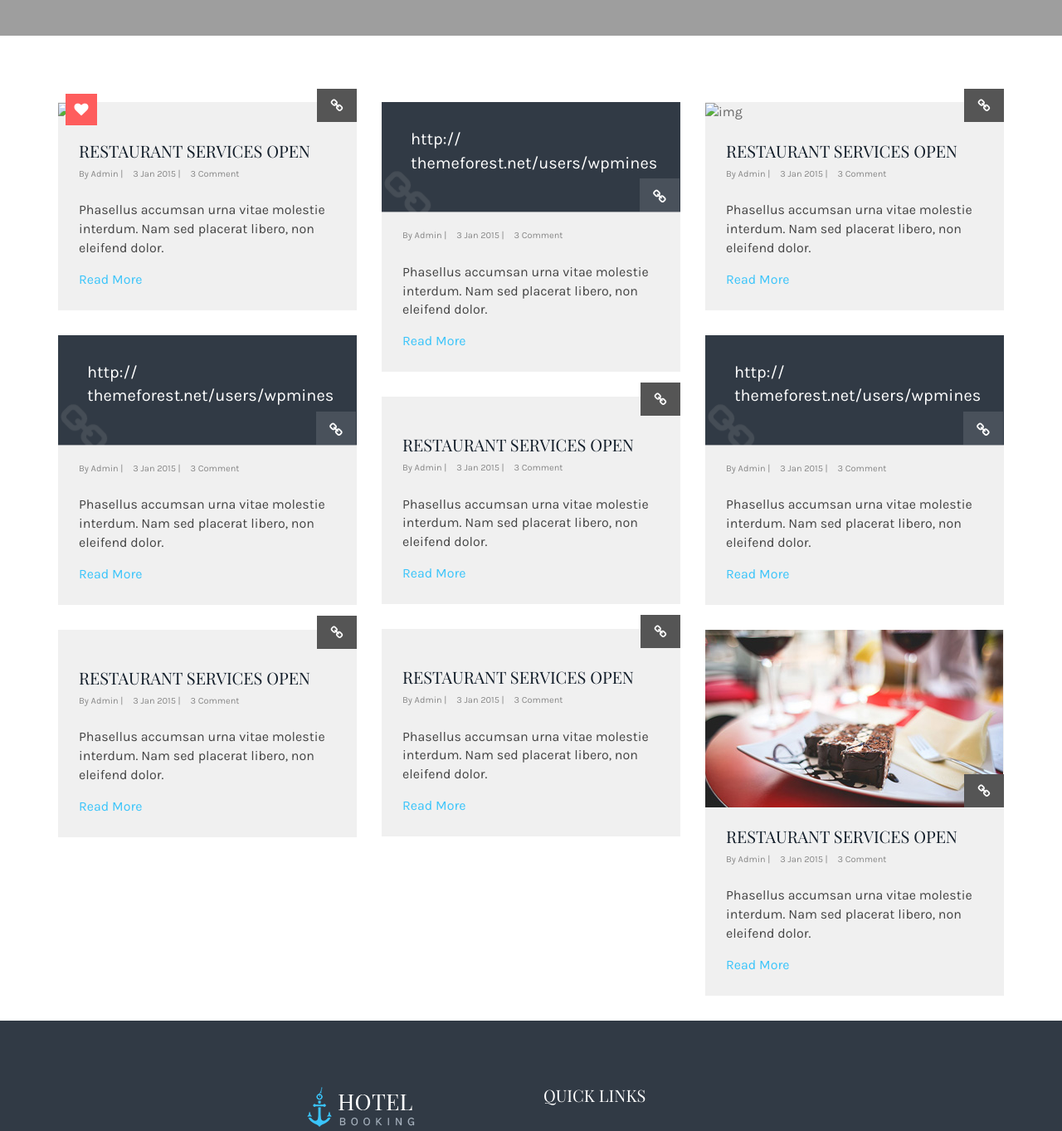
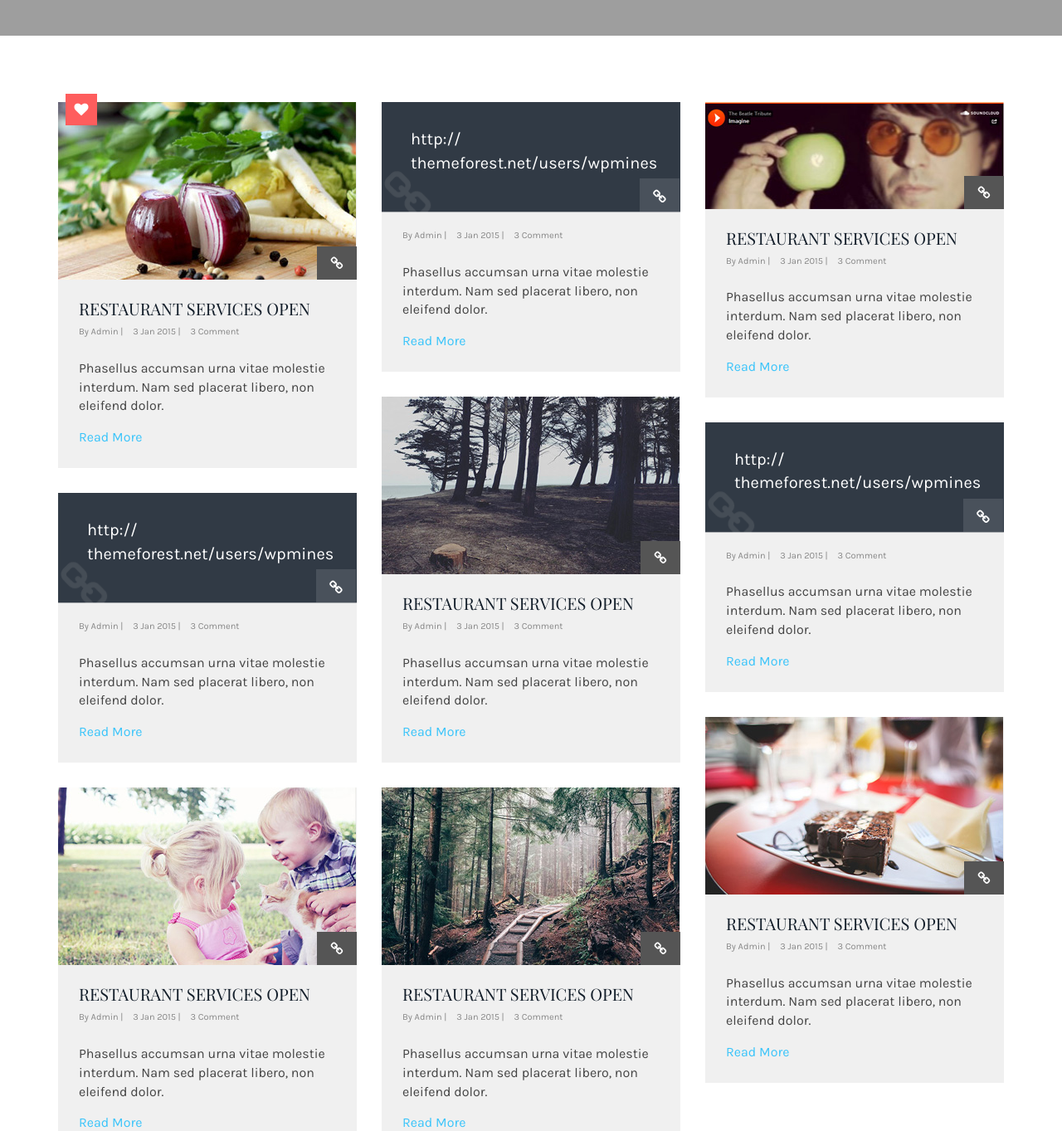
Before and after one commit to TruongDuyKhanhNhom5/DoAnMaNguonMo, a plain HTML site: page news.html in a window 1280 px wide. Shown: the part 400-1763 px from the top of the page at 83% size. Drawn offline with nearby package versions, Linux system fonts and the light colour scheme; grey boxes are pictures that could not be loaded; files whose address does not match are found by name.

Commit message:
Sua loi khong hien thi hinh anh

```diff
--- a/news.html
+++ b/news.html
@@ -124,7 +124,7 @@
 								<div class="margin-bottom-30 col-md-4 col-sm-6 col-xs-12">
 									<div class="single_blog_style1">
 										<div class="style_blog_img_box">
-											<img src="iimg/blog-pic1.jpg" alt="img" />
+											<img src="img/blog-pic1.jpg" alt="img" />
 											<a class="style_b_link" href=""><i class="fa fa-link"></i></a>
 										</div>
 										<div class="at_love"><i class="fa fa-heart"></i></div>
@@ -160,7 +160,7 @@
 								<div class="margin-bottom-30 col-md-4 col-sm-6 col-xs-12">
 									<div class="single_blog_style1">
 										<div class="style_blog_img_box">
-											<img src="iimg/blog-pic3.jpg" alt="img" />
+											<img src="img/blog-pic3.jpg" alt="img" />
 											<a class="style_b_link" href=""><i class="fa fa-link"></i></a>
 										</div>
 										<div class="blog_text_box">
@@ -195,7 +195,7 @@
 								<div class="margin-bottom-30 col-md-4 col-sm-6 col-xs-12">
 									<div class="single_blog_style1">
 										<div class="style_blog_img_box">
-											<img src="iimg/blog-pic4.jpg" alt="" />
+											<img src="img/blog-pic4.jpg" alt="" />
 											<a class="style_b_link" href=""><i class="fa fa-link"></i></a>
 										</div>
 										<div class="blog_text_box">
@@ -213,7 +213,7 @@
 								<div class="margin-bottom-30 col-md-4 col-sm-6 col-xs-12">
 									<div class="single_blog_style2">
 										<div class="blog_img_box">
-											<a href="">http:// themeforest.net/users/wpmines</a>
+											<a href="#">http:// themeforest.net/users/wpmines</a>
 											<a class="b_link" href=""><i class="fa fa-link"></i></a>
 										</div>
 										<div class="blog_text_box">
@@ -230,7 +230,7 @@
 								<div class="margin-bottom-30 col-md-4 col-sm-6 col-xs-12">
 									<div class="single_blog_style1">
 										<div class="style_blog_img_box">
-											<img src="iimg/blog-pic5.jpg" alt="" />
+											<img src="img/blog-pic5.jpg" alt="" />
 											<a class="style_b_link" href=""><i class="fa fa-link"></i></a>
 										</div>
 										<div class="blog_text_box">
@@ -248,7 +248,7 @@
 								<div class="margin-bottom-30 col-md-4 col-sm-6 col-xs-12">
 									<div class="single_blog_style1">
 										<div class="style_blog_img_box">
-											<img src="iimg/blog-pic7.jpg" alt="" />
+											<img src="img/blog-pic7.jpg" alt="" />
 											<a class="style_b_link" href=""><i class="fa fa-link"></i></a>
 										</div>
 										<div class="blog_text_box">
```
